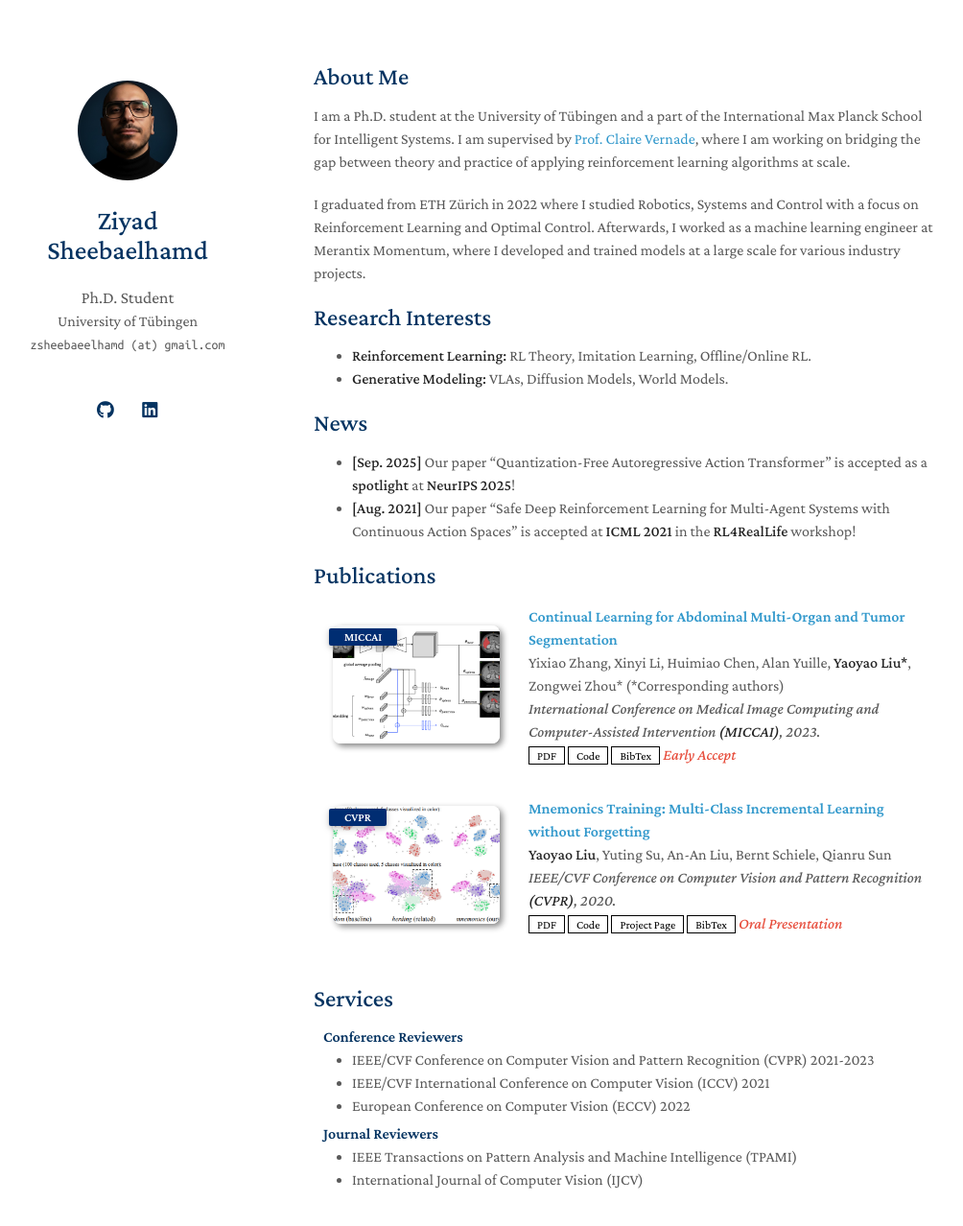
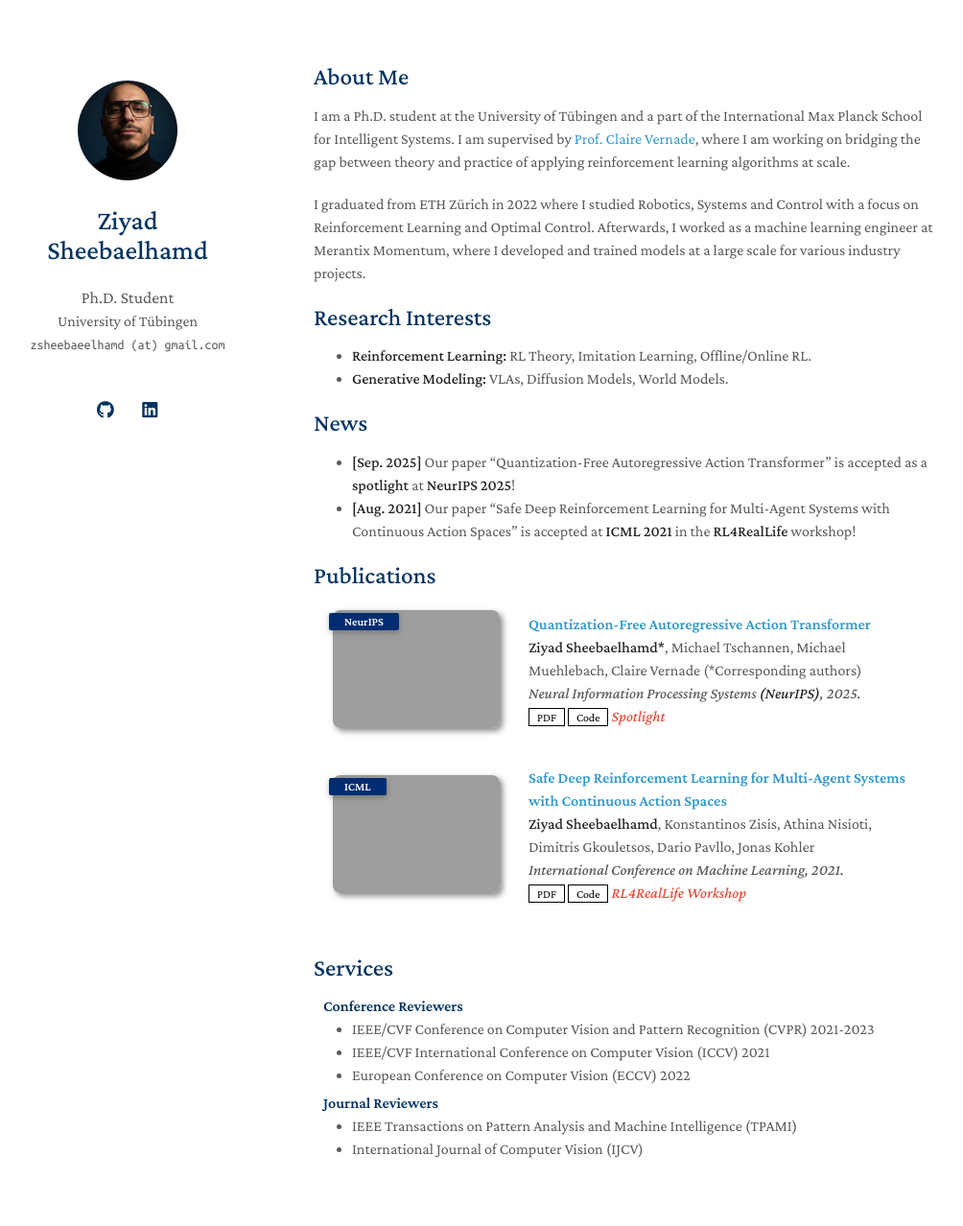
Before and after one commit to ziyadsheeba/ziyadsheeba.github.io, a Jekyll site: the page built from index.md, in a window 1280 px wide and 1336 px high. Shown: the top 1278 px of the window at 96% size, without its empty margins (143-1147 px from the left). Built offline with Jekyll 4.4.1, drawn with Linux system fonts in a browser that asks for light colours; a style sheet for code colours, icons or effects is not loaded; our own code applies the rules of GitHub Pages for plain Markdown files; grey boxes are pictures that could not be loaded.

Commit message:
Update publications with new entries and remove old ones

```diff
--- a/_data/publications.yml
+++ b/_data/publications.yml
@@ -1,22 +1,19 @@
 main:
 
-  - title: Continual Learning for Abdominal Multi-Organ and Tumor Segmentation
-    authors: Yixiao Zhang, Xinyi Li, Huimiao Chen, Alan Yuille, <strong>Yaoyao Liu*</strong>, Zongwei Zhou* (*Corresponding authors)
-    conference_short: MICCAI
-    conference: International Conference on Medical Image Computing and Computer-Assisted Intervention <strong>(MICCAI)</strong>, 2023.
-    pdf: https://arxiv.org/pdf/2306.00988.pdf
-    code: https://github.com/MrGiovanni/ContinualLearning
-    bibtex: https://bib.yliu.me/MICCAI23.txt
-    image: ./assets/img/teaser_example_2.png
-    notes: Early Accept
+  - title: "Quantization-Free Autoregressive Action Transformer"
+    authors: <strong>Ziyad Sheebaelhamd*</strong>, Michael Tschannen, Michael Muehlebach, Claire Vernade (*Corresponding authors)
+    conference_short: NeurIPS
+    conference: Neural Information Processing Systems <strong>(NeurIPS)</strong>, 2025.
+    pdf: https://openreview.net/pdf/4713a4110a83bd0fda69939f65cf935963665517.pdf
+    code: https://github.com/ziyadsheeba/qfat
+    image: ./assets/img/teaser_qfat.png
+    notes: Spotlight
 
-  - title: "Mnemonics Training: Multi-Class Incremental Learning without Forgetting"
-    authors: <strong>Yaoyao Liu</strong>, Yuting Su, An-An Liu, Bernt Schiele, Qianru Sun
-    conference_short: CVPR
-    conference: IEEE/CVF Conference on Computer Vision and Pattern Recognition <strong>(CVPR)</strong>, 2020.
-    pdf: https://arxiv.org/pdf/2002.10211.pdf
-    code: https://github.com/yaoyao-liu/class-incremental-learning/tree/main/mnemonics-training
-    page: https://class-il.mpi-inf.mpg.de/mnemonics/
-    bibtex: https://class-il.mpi-inf.mpg.de/mnemonics/
-    notes: Oral Presentation
-    image: ./assets/img/teaser_example.png
+  - title: "Safe Deep Reinforcement Learning for Multi-Agent Systems with Continuous Action Spaces"
+    authors: <strong>Ziyad Sheebaelhamd</strong>, Konstantinos Zisis, Athina Nisioti, Dimitris Gkouletsos, Dario Pavllo, Jonas Kohler
+    conference_short: ICML
+    conference: International Conference on Machine Learning, 2021.
+    pdf: https://arxiv.org/abs/2108.03952
+    code: https://github.com/ziyadsheeba
+    notes: RL4RealLife Workshop
+    image: ./assets/img/teaser_safe_rl.png
```
